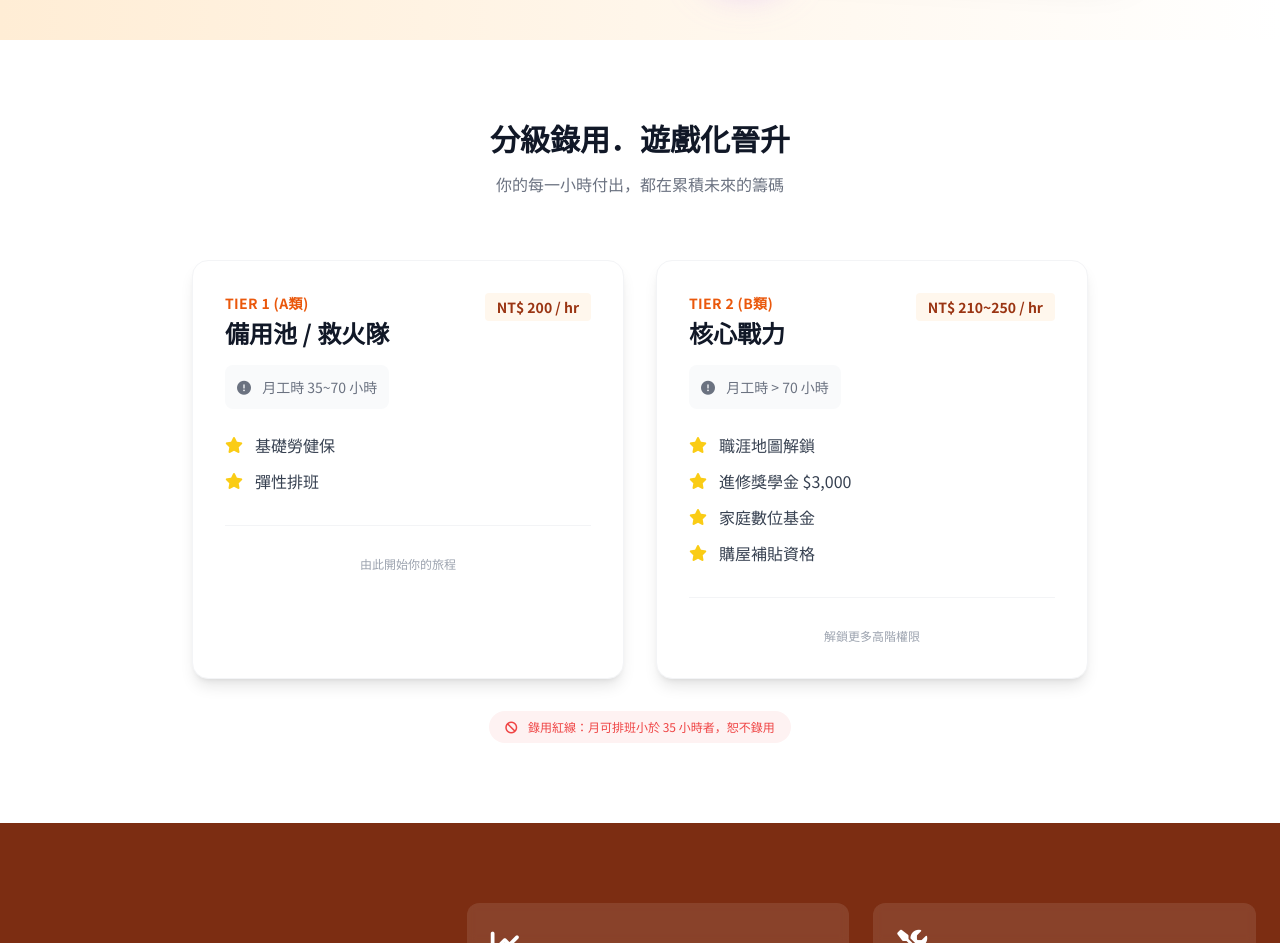
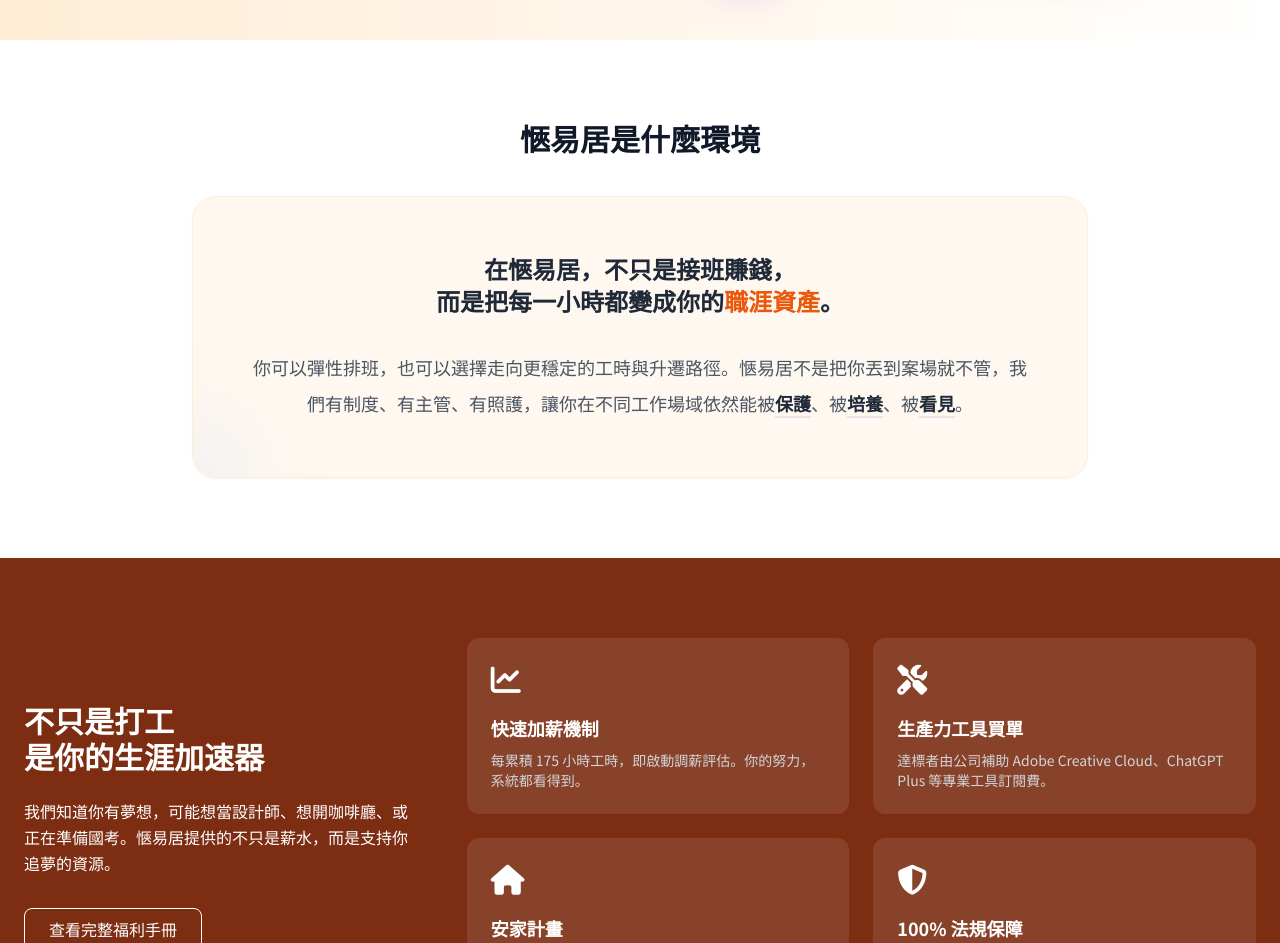
Before and after one commit to chentony882266/doclick, a React (Vite) app: page /talent in a window 1280 px wide. Shown: the part 560-1503 px from the top of the page. Built offline with nearby package versions, Linux system fonts and the light colour scheme.

Commit message:
feat: replace talent levels with environment introduction text

```diff
--- a/src/components/TalentPage.jsx
+++ b/src/components/TalentPage.jsx
@@ -78,46 +78,20 @@ const TalentPage = ({ onBack }) => {
             {/* Levels */}
             <section id="levels" className="py-20 bg-white">
                 <div className="container mx-auto px-6">
-                    <div className="text-center mb-16">
-                        <h2 className="text-3xl font-bold text-gray-900">分級錄用．遊戲化晉升</h2>
-                        <p className="text-gray-500 mt-4">你的每一小時付出，都在累積未來的籌碼</p>
-                    </div>
+                    <div className="max-w-4xl mx-auto text-center">
+                        <h2 className="text-3xl font-bold text-gray-900 mb-10">愜易居是什麼環境</h2>
+                        <div className="bg-talent-50/80 rounded-3xl p-8 md:p-14 shadow-sm border border-talent-100 relative overflow-hidden">
+                            <div className="absolute top-0 right-0 -mr-16 -mt-16 w-32 h-32 bg-talent-200 rounded-full opacity-20 blur-2xl"></div>
+                            <div className="absolute bottom-0 left-0 -ml-16 -mb-16 w-32 h-32 bg-blue-200 rounded-full opacity-20 blur-2xl"></div>
 
-                    <div className="grid md:grid-cols-2 gap-8 max-w-4xl mx-auto">
-                        {TALENT_LEVELS.map((level, idx) => (
-                            <div key={idx} className="bg-white rounded-2xl p-8 shadow-lg border border-gray-100 hover:border-talent-300 transition-all group">
-                                <div className="flex justify-between items-start mb-4">
-                                    <div>
-                                        <h3 className="text-talent-600 font-bold text-sm tracking-wide uppercase mb-1">{level.level}</h3>
-                                        <h4 className="text-2xl font-bold text-gray-900">{level.title}</h4>
-                                    </div>
-                                    <div className="bg-talent-50 text-talent-800 font-bold px-3 py-1 rounded text-sm">
-                                        {level.pay}
-                                    </div>
-                                </div>
-                                <div className="mb-6 text-sm text-gray-500 bg-gray-50 p-3 rounded-lg inline-block">
-                                    <i className="fas fa-exclamation-circle mr-2"></i> {level.req}
-                                </div>
-                                <ul className="space-y-3">
-                                    {level.benefits.map((b, i) => (
-                                        <li key={i} className="flex items-center text-gray-700">
-                                            <i className="fas fa-star text-yellow-400 mr-3"></i> {b}
-                                        </li>
-                                    ))}
-                                </ul>
-                                <div className="mt-8 pt-6 border-t border-gray-100 text-center">
-                                    <span className="text-xs text-gray-400">
-                                        {idx === 0 ? "由此開始你的旅程" : "解鎖更多高階權限"}
-                                    </span>
-                                </div>
-                            </div>
-                        ))}
-                    </div>
-
-                    <div className="text-center mt-8">
-                        <p className="text-xs text-red-500 bg-red-50 inline-block px-4 py-2 rounded-full">
-                            <i className="fas fa-ban mr-2"></i> 錄用紅線：月可排班小於 35 小時者，恕不錄用
-                        </p>
+                            <p className="text-xl md:text-2xl text-gray-800 leading-relaxed font-bold mb-8">
+                                在愜易居，不只是接班賺錢，<br className="hidden md:block" />
+                                而是把每一小時都變成你的<span className="text-talent-600">職涯資產</span>。
+                            </p>
+                            <p className="text-lg text-gray-600 leading-loose text-justify md:text-center">
+                                你可以彈性排班，也可以選擇走向更穩定的工時與升遷路徑。愜易居不是把你丟到案場就不管，我們有制度、有主管、有照護，讓你在不同工作場域依然能被<span className="text-gray-800 font-bold border-b-2 border-talent-300">保護</span>、被<span className="text-gray-800 font-bold border-b-2 border-talent-300">培養</span>、被<span className="text-gray-800 font-bold border-b-2 border-talent-300">看見</span>。
+                            </p>
+                        </div>
                     </div>
                 </div>
             </section>
```
